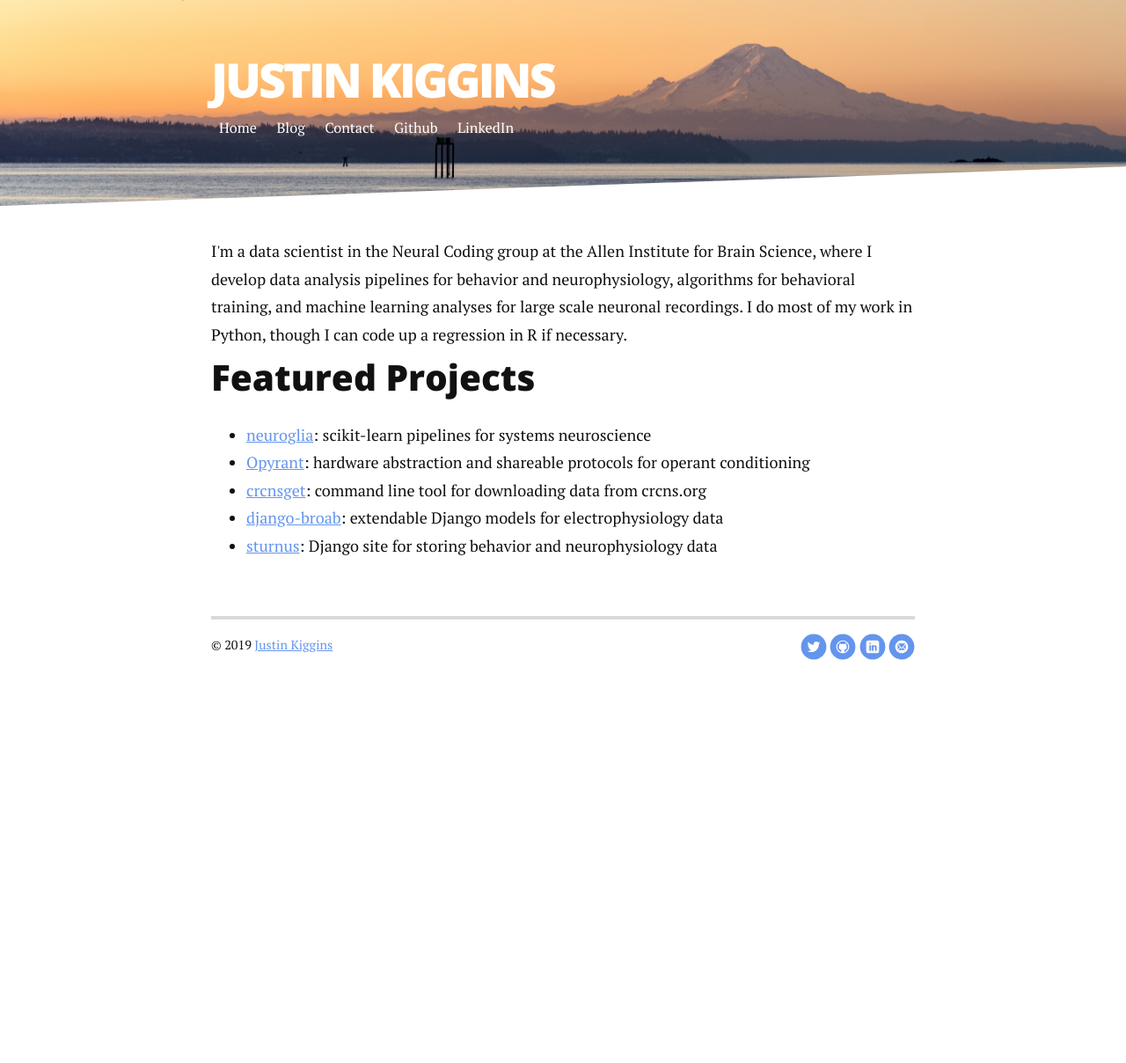
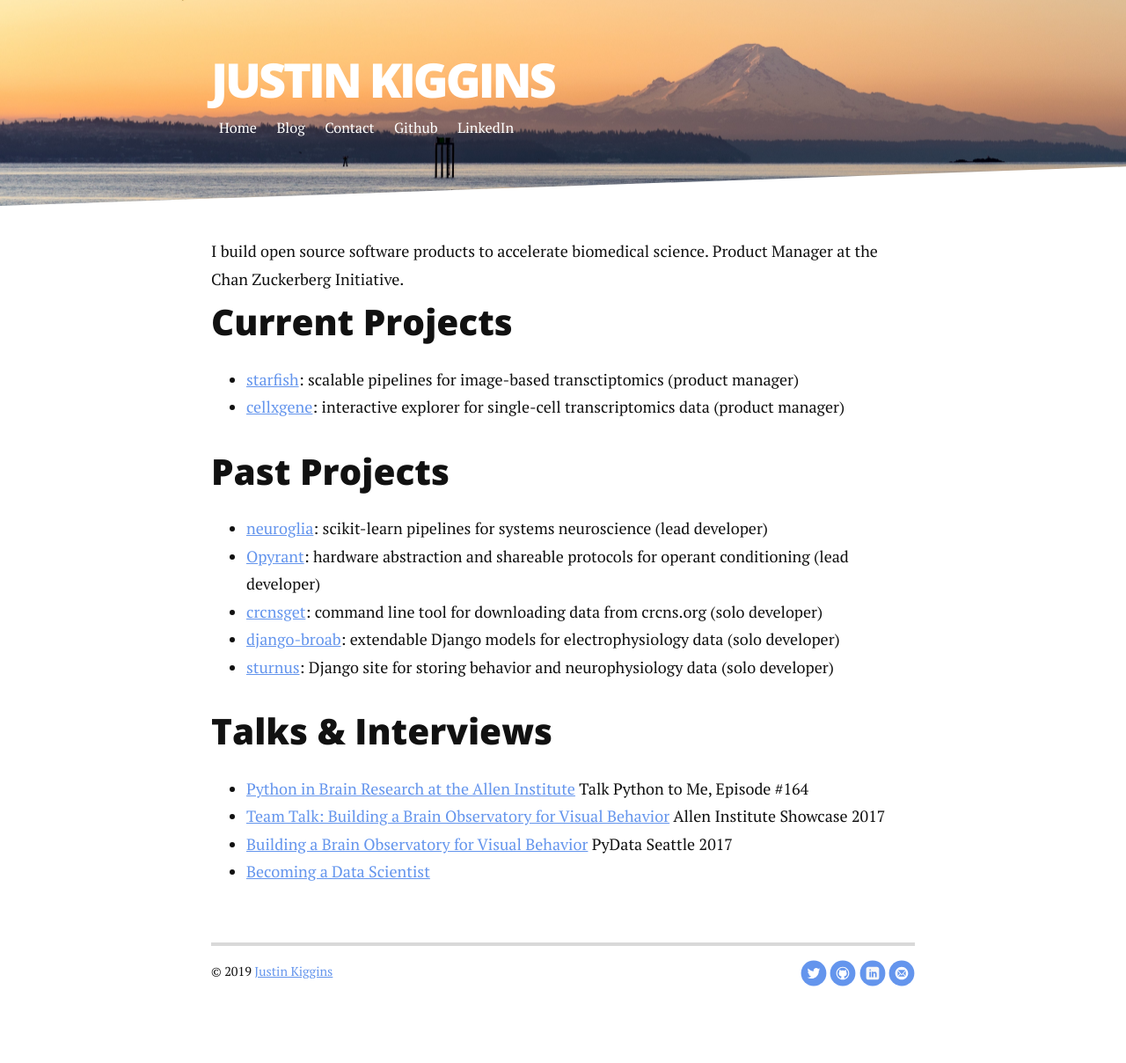
Before and after one commit to neuromusic/neuromusic.github.io, a Jekyll site: the page built from index.html, in a window 1280 px wide. Shown: the whole page at 88% size. Built offline with Jekyll 4.4.1, drawn with Linux system fonts in a browser that asks for light colours; nearby versions of some CDN libraries; comment, search, counter and statistics services are not loaded; before the commit the page ends 900 px from its top, so only the background shows below that.

Commit message:
revised homepage

```diff
--- a/index.html
+++ b/index.html
@@ -4,16 +4,30 @@ title: Justin Kiggins, Ph.D.
 ---
 <div class="home" id="home">
 
-  I'm a data scientist in the Neural Coding group at the Allen Institute for Brain Science, where I develop data analysis pipelines for behavior and neurophysiology, algorithms for behavioral training, and machine learning analyses for large scale neuronal recordings.
+  I build open source software products to accelerate biomedical science.
 
-  I do most of my work in Python, though I can code up a regression in R if necessary.
+  Product Manager at the Chan Zuckerberg Initiative.
 
-  <h2>Featured Projects</h2>
+  <h2>Current Projects</h2>
   <ul>
-    <li><a href="https://github.com/AllenInstitute/neuroglia">neuroglia</a>: scikit-learn pipelines for systems neuroscience</li>
-    <li><a href="https://github.com/opyrant/opyrant">Opyrant</a>: hardware abstraction and shareable protocols for operant conditioning</li>
-    <li><a href="https://github.com/neuromusic/crcnsget">crcnsget</a>: command line tool for downloading data from crcns.org</li>
-    <li><a href="https://github.com/gentnerlab/django-broab">django-broab</a>: extendable Django models for electrophysiology data</li>
-    <li><a href="https://github.com/gentnerlab/sturnus">sturnus</a>: Django site for storing behavior and neurophysiology data</li>
+    <li><a href="https://github.com/spacetx/starfish">starfish</a>: scalable pipelines for image-based transctiptomics (product manager)</li>
+    <li><a href="https://github.com/chanzuckerberg/cellxgene">cellxgene</a>: interactive explorer for single-cell transcriptomics data (product manager)</li>
+  </ul>
+
+  <h2>Past Projects</h2>
+  <ul>
+    <li><a href="https://github.com/AllenInstitute/neuroglia">neuroglia</a>: scikit-learn pipelines for systems neuroscience (lead developer)</li>
+    <li><a href="https://github.com/opyrant/opyrant">Opyrant</a>: hardware abstraction and shareable protocols for operant conditioning (lead developer)</li>
+    <li><a href="https://github.com/neuromusic/crcnsget">crcnsget</a>: command line tool for downloading data from crcns.org (solo developer)</li>
+    <li><a href="https://github.com/gentnerlab/django-broab">django-broab</a>: extendable Django models for electrophysiology data (solo developer)</li>
+    <li><a href="https://github.com/gentnerlab/sturnus">sturnus</a>: Django site for storing behavior and neurophysiology data (solo developer)</li>
+  </ul>
+
+  <h2>Talks & Interviews</h2>
+  <ul>
+    <li><a href="https://talkpython.fm/episodes/show/164/python-in-brain-research-at-the-allen-institute">Python in Brain Research at the Allen Institute</a> Talk Python to Me, Episode #164</li>
+    <li><a href="https://www.youtube.com/watch?v=wssOHkA5KKI">Team Talk: Building a Brain Observatory for Visual Behavior</a> Allen Institute Showcase 2017</li>
+    <li><a href="https://www.youtube.com/watch?v=rn8S9wenARs">Building a Brain Observatory for Visual Behavior</a> PyData Seattle 2017</li>
+    <li><a href="https://www.becomingadatascientist.com/2016/04/11/becoming-a-data-scientist-episode-09-justin-kiggins/">Becoming a Data Scientist</a></li>
   </ul>
 </div>
```
